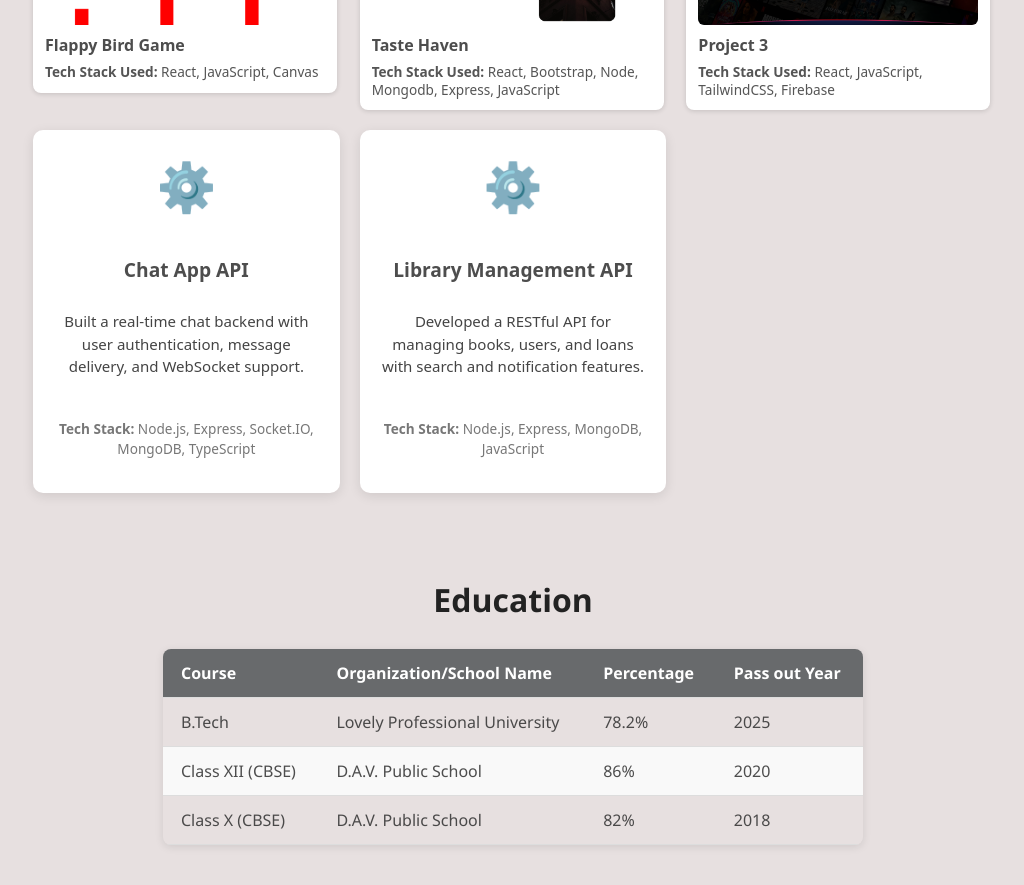
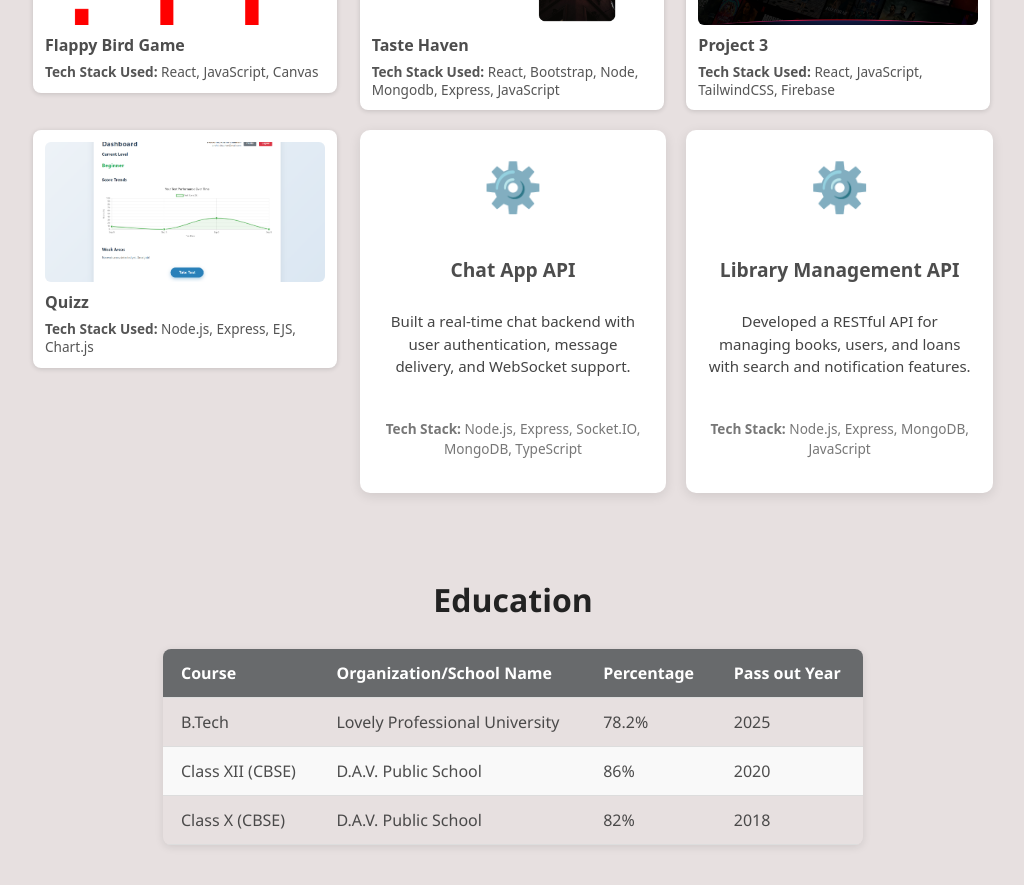
Before and after one commit to Chauhan48/Portfolio_website, a React (Vite) app: page / in a window 1280 px wide. Shown: the part 1900-2785 px from the top of the page, without its empty margins (127-1151 px from the left). Built offline with nearby package versions, Linux system fonts and the light colour scheme.

Commit message:
feat: add new project to project section

```diff
--- a/src/components/Project.jsx
+++ b/src/components/Project.jsx
@@ -5,7 +5,7 @@ const projects = [
   { id: 1, image: 'flappy_bird.png', techStackUsed: 'React, JavaScript, Canvas', projectTitle: 'Flappy Bird Game', projectLink: 'https://chauhan48.github.io/Flappy_Bird_Frontend/' },
   { id: 2, image: 'taste_haven.png' , techStackUsed: 'React, Bootstrap, Node, Mongodb, Express, JavaScript', projectTitle: 'Taste Haven', projectLink: 'https://taste-haven.vercel.app/' },
   { id: 3, image: 'netflix_clone.png' , techStackUsed: 'React, JavaScript, TailwindCSS, Firebase', projectTitle: 'Project 3', projectLink: 'https://github.com/Chauhan48/Netflix_Clone' },
-  // { id: 4, image: 'image4.jpg', techStackUsed: 'Upwork API, Cron', projectTitle: 'Project 4', projectLink: 'https://...' },
+  { id: 4, image: 'quizz.png', techStackUsed: 'Node.js, Express, EJS, Chart.js', projectTitle: 'Quizz', projectLink: 'https://quizz-rf8u.onrender.com/' },
   // { id: 5, image: 'image5.jpg', techStackUsed: '2FA Auth', projectTitle: 'Project 5', projectLink: 'https://...' },
 ];
 
```
Also changed, not shown: public/quizz.png (added).
